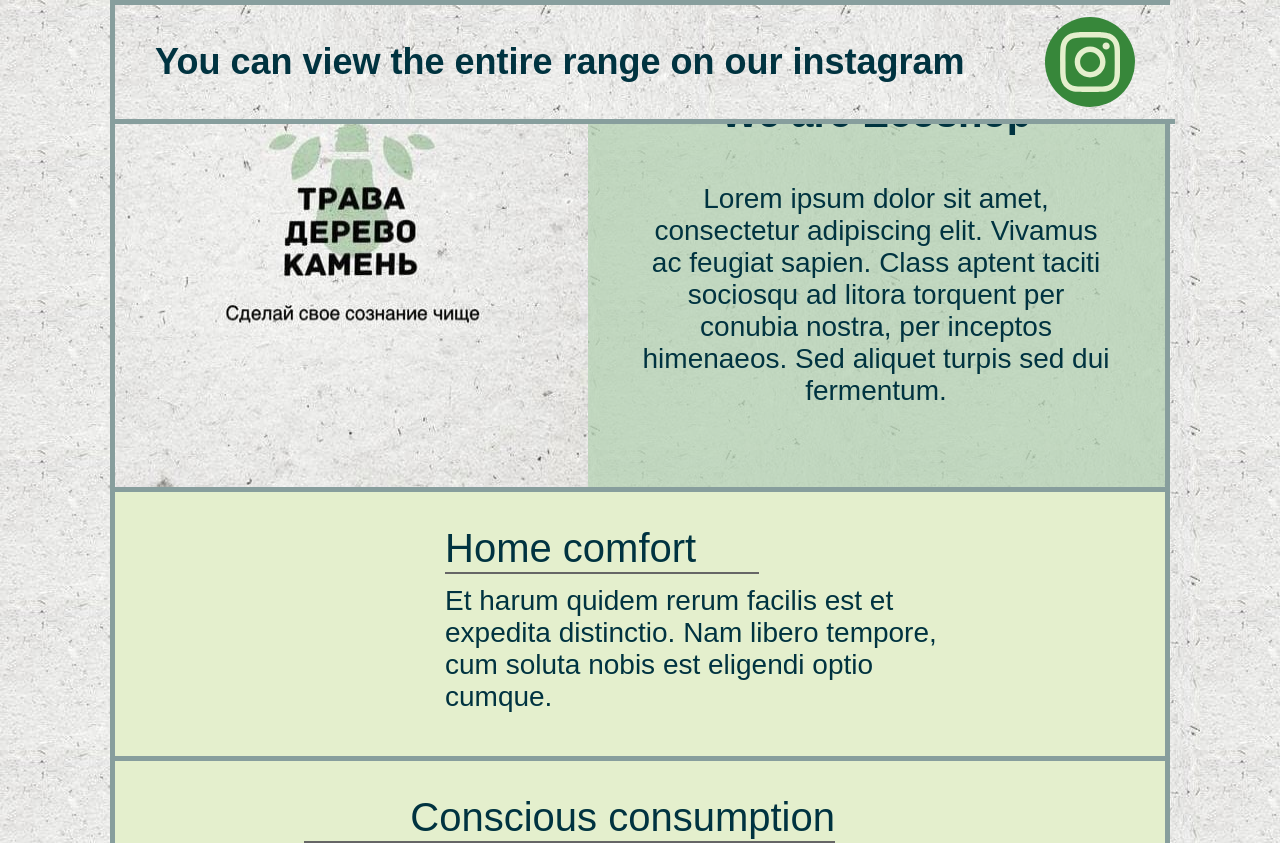
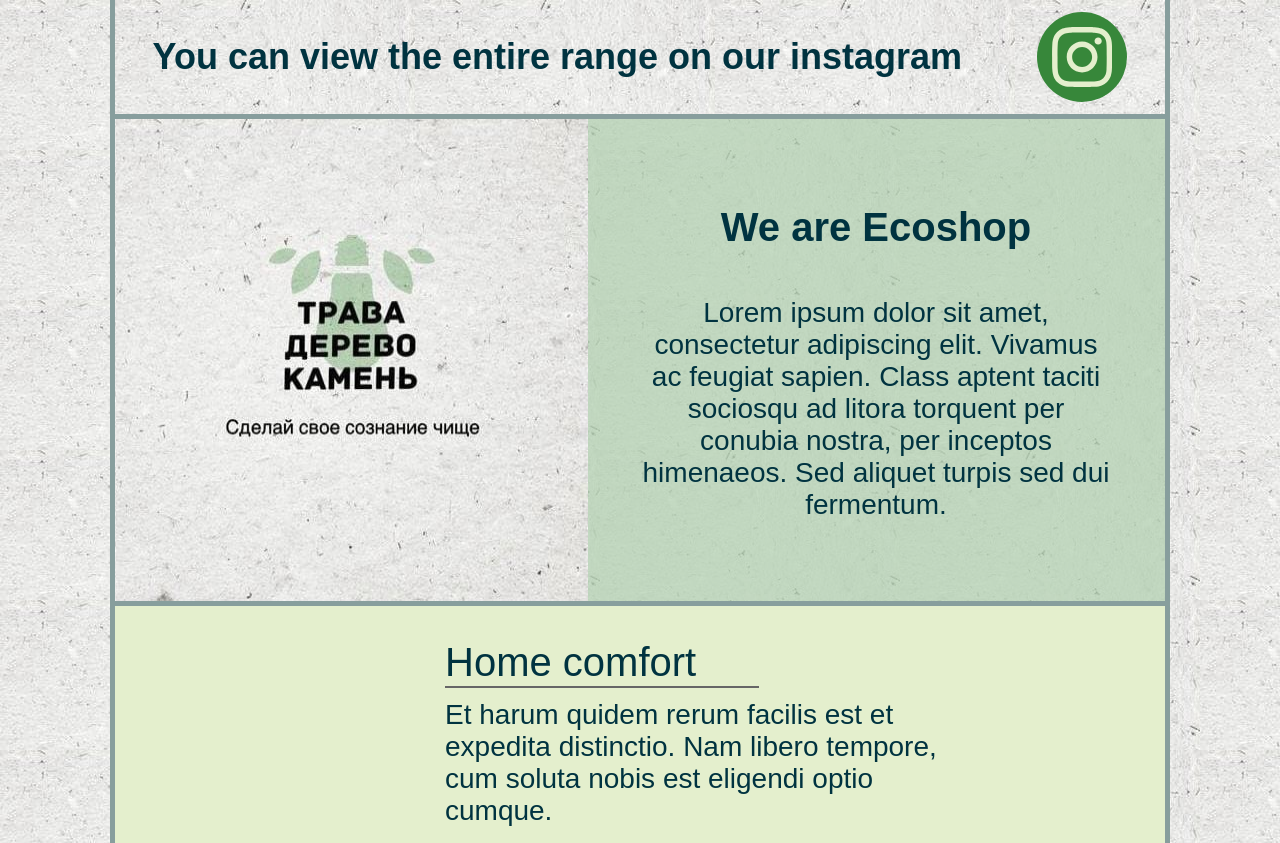
Before and after one commit to TravaDerevoKamen/landing-page-tdk, a plain HTML site: page page/index.html in a window 1280 px wide. Shown: the top 843 px of the page. Drawn offline with Linux system fonts and the light colour scheme.

Commit message:
Finish working on the header

```diff
--- a/page/index.html
+++ b/page/index.html
@@ -6,7 +6,7 @@
     <link rel="stylesheet" href="style.css">
     <title>Мой сайт – Неопознанный енот</title>
 </head>
-<body>
+<body class="hidden">
 <header class="separated">
     <h3>You can view the entire range on our instagram</h3>
     <a href="https://www.instagram.com/travaderevokamen/" class="instagram">
--- a/page/script.js
+++ b/page/script.js
@@ -11,10 +11,31 @@ window.onscroll = function () {
 };
 
 
-function adjustWidth() {
-    let parentWidth = document.querySelector("body").offsetWidth;
-    document.querySelector("header").style.width = parentWidth.toString() + "px";
+function adjustHeaderWidth() {
+    let body = document.querySelector("body");
+
+    let parentWidth = body.offsetWidth;
+
+    let headerWidth = parentWidth - 2 * getBorderWidth(body);
+    document.querySelector("header").style.width = `${headerWidth}px`;
 }
 
-adjustWidth();
-window.onresize = adjustWidth;
+function getBorderWidth(element) {
+    let borderWidthFromCss = window.getComputedStyle(element).borderWidth;
+    return Number.parseInt(borderWidthFromCss);
+}
+
+function setMarginForMain() {
+    let header = document.querySelector("header");
+    document.querySelector("main").style.marginTop = window.getComputedStyle(header).height;
+}
+
+adjustHeaderWidth();
+setMarginForMain();
+window.onresize = function () {
+    adjustHeaderWidth();
+    setMarginForMain();
+}
+
+
+document.querySelector("body").classList.remove("hidden");
--- a/page/style.css
+++ b/page/style.css
@@ -5,12 +5,12 @@ body {
     margin: 0 auto;
 
     background: url("img/normal-background.jpg") repeat;
+    transition: opacity 0.8s ease-in;
+    border: solid 5px #879E9D;
 
     font-family: "Tw Cen MT", sans-serif;
     font-size: 28px;
-    /* todo maybe change line-height*/
     color: #003340;
-    border: solid 5px #879E9D; /* todo delete */
 }
 
 h1, h3 {
@@ -31,16 +31,21 @@ h2 {
 }
 
 
+.hidden {
+    opacity: 0;
+}
+
 header {
     display: flex;
     flex-wrap: wrap;
     justify-content: space-around;
     align-items: center;
 
+    background-image: url("img/normal-background.jpg");
+
     position: fixed;
     z-index: 100;
-    background-image: url("img/normal-background.jpg");
-    width: inherit;
+    top: 0;
 }
 
 header .instagram {
@@ -135,7 +140,7 @@ header .instagram img {
     transform: translateX(25px);
 }
 
-.advantage .move-right::before, .advantage .move-left::before{
+.advantage .move-right::before, .advantage .move-left::before {
     content: "";
     position: absolute;
     background-color: inherit;
@@ -144,12 +149,11 @@ header .instagram img {
     z-index: -1;
     transition: transform ease-out 1s;
 }
+
 .advantage .move-right::before {
-/*transform: translateX(-12%) skewX(-45deg);*/
-transform: skewX(-45deg);
+    transform: skewX(-45deg);
     left: -26%;
 }
-
 
 .advantage .move-left::before {
     transform: skewX(45deg);
@@ -209,7 +213,7 @@ footer {
     margin: 0 0 8px;
 }
 
-.number > *{
+.number > * {
     vertical-align: middle;
 }
 
```
